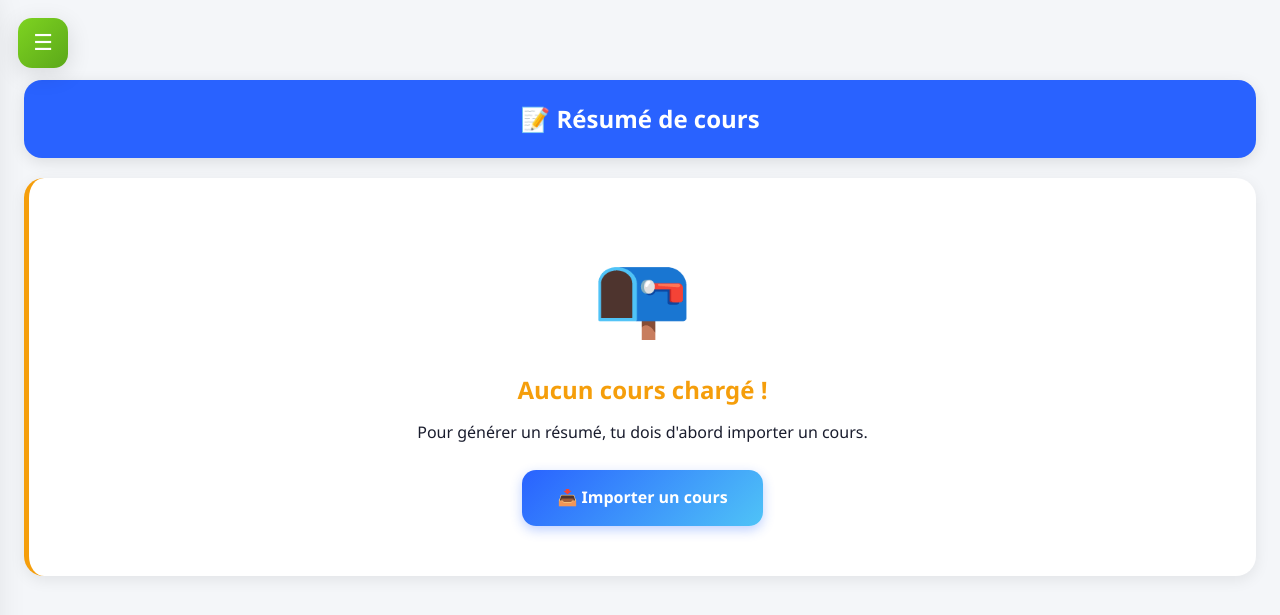
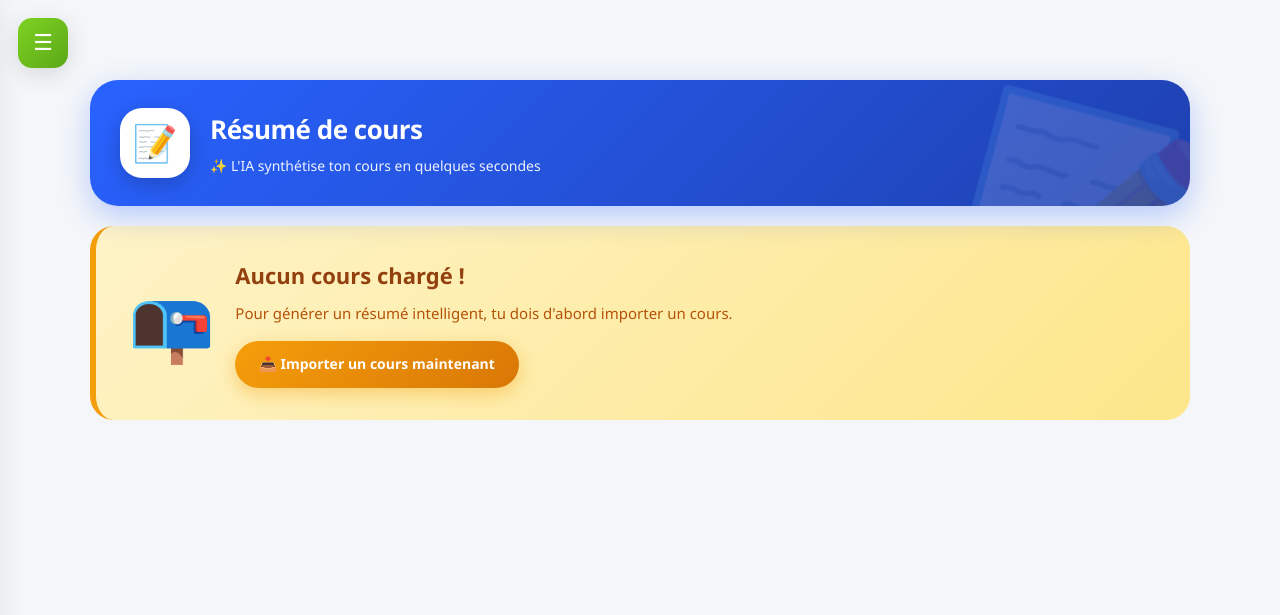
Before and after one commit to henoctoure846-hash/nokirova, a Flask app: page /resume in a window 1280 px wide. Shown: the top 615 px of the page. Run offline with Flask 3, Linux system fonts and the light colour scheme; data that the repository does not hold is empty; parts of the project's set-up code (start-up, migrations or seed data) failed here and were passed over; some libraries are stand-ins or nearby versions.

Commit message:
📝 Résumé redesign moderne PRO

```diff
--- a/web/templates/resume.html
+++ b/web/templates/resume.html
@@ -4,317 +4,465 @@
 
 {% block contenu %}
 
-<!-- 🎨 TITRE DE PAGE -->
-<div class="titre-page" style="background: var(--bleu-royal);">
-    📝 Résumé de cours
+<div class="resume-page">
+
+  <!-- HEADER BLEU -->
+  <div class="resume-header">
+    <div class="resume-header-bg">📝</div>
+    <div class="resume-header-icone">📝</div>
+    <div class="resume-header-texte">
+      <h1>Résumé de cours</h1>
+      <p>✨ L'IA synthétise ton cours en quelques secondes</p>
+    </div>
   </div>
 
   {% if not cours_actuel or cours_actuel == 'Aucun cours chargé' %}
 
-<!-- ⚠️ AUCUN COURS -->
-<div class="alerte-import">
-    <div class="alerte-icone">📭</div>
+  <!-- ALERTE PAS DE COURS -->
+  <div class="resume-alerte">
+    <div class="resume-alerte-icone">📭</div>
+    <div class="resume-alerte-contenu">
       <h2>Aucun cours chargé !</h2>
-    <p>Pour générer un résumé, tu dois d'abord importer un cours.</p>
-    <a href="/import" class="btn-aller">📥 Importer un cours</a>
+      <p>Pour générer un résumé intelligent, tu dois d'abord importer un cours.</p>
+      <a href="/import" class="resume-alerte-btn">📥 Importer un cours maintenant</a>
+    </div>
   </div>
 
   {% else %}
 
-<!-- ✅ COURS CHARGÉ -->
-<div class="info-cours">
-    <div class="cours-icone">📚</div>
-    <div>
-        <strong>Cours actuel :</strong> {{ cours_actuel }}
-        {% if matiere %}<br><small>🎯 Matière : {{ matiere }}</small>{% endif %}
+  <!-- STATUT COURS -->
+  <div class="resume-statut">
+    <div class="resume-statut-icone">📚</div>
+    <div class="resume-statut-texte">
+      <span class="resume-statut-label">Cours chargé</span>
+      <span class="resume-statut-nom">{{ cours_actuel }}</span>
+      {% if matiere %}
+        <span class="resume-statut-matiere">🎯 {{ matiere }}</span>
+      {% endif %}
+    </div>
+    <div class="resume-statut-badge">✅ Prêt</div>
+  </div>
+
+  <!-- BOUTON GÉNÉRER -->
+  <button class="resume-btn-generer" id="btnGenerer" onclick="genererResume()">
+    <span class="resume-btn-icone">🚀</span>
+    <span class="resume-btn-texte">Générer le résumé</span>
+  </button>
+
+  <!-- LOADING -->
+  <div id="zoneChargement" class="resume-loading" style="display:none;">
+    <div class="resume-spinner"></div>
+    <div class="resume-loading-texte">
+      <p class="resume-loading-titre">📝 Génération en cours...</p>
+      <p class="resume-loading-sous">L'IA analyse et synthétise ton cours ✨</p>
     </div>
   </div>
 
-<!-- 🚀 BOUTON GÉNÉRER -->
-<button class="btn-generer" id="btnGenerer" onclick="genererResume()">
-    🚀 Générer le résumé
+  <!-- RÉSULTAT -->
+  <div id="zoneResultat" class="resume-resultat" style="display:none;">
+    <div class="resume-actions">
+      <div class="resume-actions-titre">
+        <span>✨</span> Résumé généré !
+      </div>
+      <div class="resume-actions-btns">
+        <button onclick="copierResume()" class="resume-action-btn resume-copy">
+          <span>📋</span> Copier
         </button>
-
-<!-- 🔄 ZONE DE CHARGEMENT -->
-<div id="zoneChargement" class="zone-chargement" style="display:none;">
-    <div class="spinner"></div>
-    <p>📝 Génération en cours... (peut prendre 10-30 secondes)</p>
-</div>
-
-<!-- ✨ ZONE RÉSULTAT -->
-<div id="zoneResultat" class="zone-resultat" style="display:none;">
-    <div class="resultat-header">
-        <h2>✨ Résumé généré !</h2>
-        <div class="actions-resultat">
-            <button onclick="copierResume()" class="btn-action">📋 Copier</button>
-            <button onclick="telechargerResumePDF()" class="btn-action btn-pdf">
-                📄 Télécharger PDF
+        <button onclick="telechargerResumePDF()" class="resume-action-btn resume-pdf">
+          <span>📄</span> PDF
         </button>
-            <button onclick="partagerResume()" class="btn-action btn-partage">
-                🤝 Partager
+        <button onclick="partagerResume()" class="resume-action-btn resume-partage">
+          <span>🤝</span> Partager
         </button>
-            <button onclick="regenerer()" class="btn-action">🔄 Régénérer</button>
+        <button onclick="regenerer()" class="resume-action-btn resume-regen">
+          <span>🔄</span> Régénérer
+        </button>
       </div>
     </div>
 
-    <div class="contenu-resume" id="contenuResume"></div>
+    <div class="resume-contenu-wrapper">
+      <div class="resume-contenu" id="contenuResume"></div>
+    </div>
   </div>
 
   {% endif %}
 
-{% endblock %}
+</div>
 
-{% block extra_css %}
+<div id="toastGlobal" class="toast-notif"></div>
+
 <style>
-.titre-page {
-    padding: 20px;
-    border-radius: 18px;
-    text-align: center;
-    color: white;
-    font-size: 24px;
-    font-weight: bold;
-    margin-bottom: 20px;
-    box-shadow: 0 4px 15px rgba(0, 0, 0, 0.1);
+/* ═══════════════════════════════════════════
+   📝 RÉSUMÉ PAGE REDESIGN PRO
+   ═══════════════════════════════════════════ */
+.resume-page {
+  max-width: 1100px;
+  margin: 0 auto;
+  animation: fadeInUp 0.5s ease;
+}
+@keyframes fadeInUp {
+  from { opacity: 0; transform: translateY(20px); }
+  to { opacity: 1; transform: translateY(0); }
 }
 
-.alerte-import {
-    background: white;
-    padding: 50px;
-    border-radius: 20px;
-    text-align: center;
-    box-shadow: 0 4px 15px rgba(0, 0, 0, 0.08);
-    border-left: 5px solid var(--orange-dore);
-}
-
-.alerte-icone {
-    font-size: 80px;
-    margin-bottom: 15px;
-}
-
-.alerte-import h2 {
-    color: var(--orange-dore);
-    margin-bottom: 10px;
-}
-
-.alerte-import p {
-    color: var(--gris-doux);
-    margin-bottom: 25px;
-}
-
-.btn-aller {
-    display: inline-block;
-    background: linear-gradient(135deg, var(--bleu-royal), var(--bleu-ciel));
-    color: white;
-    padding: 15px 35px;
-    border-radius: 14px;
-    font-weight: bold;
-    text-decoration: none;
-    box-shadow: 0 4px 12px rgba(41, 98, 255, 0.3);
-    transition: all 0.3s;
-}
-
-.btn-aller:hover {
-    transform: translateY(-3px);
-    box-shadow: 0 6px 18px rgba(41, 98, 255, 0.4);
-}
-
-.info-cours {
-    background: var(--bleu-tres-pale);
-    padding: 18px;
-    border-radius: 15px;
+/* HEADER BLEU */
+.resume-header {
+  position: relative;
+  background: linear-gradient(135deg, #2962FF, #1E40AF);
+  border-radius: 28px;
+  padding: 28px 30px;
   margin-bottom: 20px;
   display: flex;
   align-items: center;
-    gap: 15px;
-    border-left: 5px solid var(--bleu-royal);
+  gap: 20px;
+  color: white;
+  box-shadow: 0 10px 30px rgba(41,98,255,0.3);
+  overflow: hidden;
+}
+.resume-header-bg {
+  position: absolute;
+  top: -30px; right: -20px;
+  font-size: 200px;
+  opacity: 0.15;
+  transform: rotate(15deg);
+  pointer-events: none;
+}
+.resume-header-icone {
+  width: 70px; height: 70px;
+  background: white;
+  border-radius: 22px;
+  display: flex;
+  align-items: center;
+  justify-content: center;
+  font-size: 36px;
+  box-shadow: 0 6px 20px rgba(0,0,0,0.2);
+  z-index: 1;
+}
+.resume-header-texte { z-index: 1; }
+.resume-header-texte h1 {
+  font-size: 26px;
+  font-weight: 900;
+  margin: 0;
+  letter-spacing: -0.5px;
+}
+.resume-header-texte p {
+  font-size: 14px;
+  opacity: 0.92;
+  margin-top: 4px;
+  font-weight: 500;
 }
 
-.cours-icone {
-    font-size: 40px;
+/* ALERTE */
+.resume-alerte {
+  display: flex;
+  gap: 20px;
+  background: linear-gradient(135deg, #FEF3C7, #FDE68A);
+  border-radius: 24px;
+  padding: 32px;
+  border-left: 6px solid #F59E0B;
+  align-items: center;
+}
+.resume-alerte-icone {
+  font-size: 70px;
+  flex-shrink: 0;
+}
+.resume-alerte-contenu h2 {
+  color: #92400E;
+  font-size: 22px;
+  font-weight: 800;
+  margin-bottom: 8px;
+}
+.resume-alerte-contenu p {
+  color: #B45309;
+  font-size: 15px;
+  margin-bottom: 16px;
+  line-height: 1.6;
+}
+.resume-alerte-btn {
+  display: inline-flex;
+  align-items: center;
+  gap: 8px;
+  background: linear-gradient(135deg, #F59E0B, #D97706);
+  color: white;
+  font-weight: 800;
+  padding: 12px 24px;
+  border-radius: 50px;
+  text-decoration: none;
+  font-size: 14px;
+  box-shadow: 0 6px 18px rgba(245,158,11,0.4);
+  transition: all 0.3s;
+}
+.resume-alerte-btn:hover {
+  transform: translateY(-3px);
+  box-shadow: 0 10px 25px rgba(245,158,11,0.55);
 }
 
-.info-cours strong {
-    color: var(--bleu-royal);
+/* STATUT */
+.resume-statut {
+  display: flex;
+  align-items: center;
+  gap: 16px;
+  background: white;
+  border-radius: 20px;
+  padding: 18px 22px;
+  margin-bottom: 20px;
+  box-shadow: 0 4px 15px rgba(0,0,0,0.05);
+  border-left: 5px solid #2962FF;
+}
+.resume-statut-icone {
+  width: 54px; height: 54px;
+  background: linear-gradient(135deg, #7EC8FF, #2962FF);
+  border-radius: 50%;
+  display: flex;
+  align-items: center;
+  justify-content: center;
+  font-size: 26px;
+  color: white;
+  flex-shrink: 0;
+}
+.resume-statut-texte { flex: 1; display: flex; flex-direction: column; gap: 3px; }
+.resume-statut-label {
+  font-size: 11px;
+  text-transform: uppercase;
+  letter-spacing: 1px;
+  color: #9CA3AF;
+  font-weight: 700;
+}
+.resume-statut-nom {
+  color: #1A1D2E;
+  font-weight: 700;
+  font-size: 15px;
+}
+.resume-statut-matiere {
+  color: #2962FF;
+  font-size: 12px;
+  font-weight: 600;
+  margin-top: 2px;
+}
+.resume-statut-badge {
+  background: linear-gradient(135deg, #00C853, #2E7D32);
+  color: white;
+  padding: 6px 14px;
+  border-radius: 50px;
+  font-weight: 700;
+  font-size: 12px;
+  box-shadow: 0 3px 10px rgba(0,200,83,0.3);
 }
 
-.btn-generer {
+/* BOUTON GÉNÉRER */
+.resume-btn-generer {
   width: 100%;
-    background: linear-gradient(135deg, var(--vert-emeraude), var(--vert-printemps));
+  background: linear-gradient(135deg, #00C853, #2E7D32);
   color: white;
-    padding: 20px;
-    border-radius: 18px;
-    text-align: center;
-    font-weight: bold;
-    font-size: 18px;
+  border: none;
+  padding: 18px;
+  border-radius: 50px;
+  font-size: 17px;
+  font-weight: 900;
   cursor: pointer;
-    border: none;
-    box-shadow: 0 4px 18px rgba(0, 200, 83, 0.3);
+  display: flex;
+  align-items: center;
+  justify-content: center;
+  gap: 12px;
+  box-shadow: 0 8px 25px rgba(0,200,83,0.4);
   transition: all 0.3s;
+  letter-spacing: 0.5px;
+  text-transform: uppercase;
   margin-bottom: 20px;
 }
-
-.btn-generer:hover {
+.resume-btn-generer:hover {
   transform: translateY(-3px);
-    box-shadow: 0 8px 25px rgba(0, 200, 83, 0.45);
+  box-shadow: 0 12px 35px rgba(0,200,83,0.55);
+}
+.resume-btn-generer:disabled {
+  background: #D1D5DB;
+  cursor: not-allowed;
+  box-shadow: none;
+  transform: none;
+}
+.resume-btn-icone {
+  width: 34px; height: 34px;
+  background: white;
+  color: #00C853;
+  border-radius: 50%;
+  display: flex;
+  align-items: center;
+  justify-content: center;
+  font-size: 18px;
 }
 
-.btn-generer:disabled {
-    opacity: 0.6;
-    cursor: not-allowed;
+/* LOADING */
+.resume-loading {
+  display: flex;
+  align-items: center;
+  gap: 20px;
+  background: white;
+  border-radius: 24px;
+  padding: 32px;
+  margin-bottom: 20px;
+  box-shadow: 0 6px 25px rgba(0,0,0,0.06);
+  border-left: 5px solid #2962FF;
+  animation: pulseGlow 2s ease-in-out infinite;
+}
+@keyframes pulseGlow {
+  0%,100% { box-shadow: 0 6px 25px rgba(0,0,0,0.06); }
+  50% { box-shadow: 0 6px 30px rgba(41,98,255,0.25); }
+}
+.resume-spinner {
+  width: 60px; height: 60px;
+  border: 5px solid #D0EBFF;
+  border-top-color: #2962FF;
+  border-radius: 50%;
+  animation: spin 1s linear infinite;
+  flex-shrink: 0;
+}
+@keyframes spin { to { transform: rotate(360deg); } }
+.resume-loading-titre {
+  font-size: 17px;
+  font-weight: 800;
+  color: #2962FF;
+  margin: 0;
+}
+.resume-loading-sous {
+  font-size: 13px;
+  color: #9CA3AF;
+  margin-top: 4px;
 }
 
-.zone-chargement {
+/* RÉSULTAT */
+.resume-resultat { animation: fadeInUp 0.5s ease; }
+
+.resume-actions {
   background: white;
-    padding: 50px;
   border-radius: 20px;
-    text-align: center;
-    box-shadow: 0 4px 15px rgba(0, 0, 0, 0.08);
-}
-
-.spinner {
-    border: 5px solid var(--gris-perle);
-    border-top: 5px solid var(--bleu-royal);
-    border-radius: 50%;
-    width: 60px;
-    height: 60px;
-    margin: 0 auto 20px;
-    animation: spin 1s linear infinite;
-}
-
-@keyframes spin {
-    0% { transform: rotate(0deg); }
-    100% { transform: rotate(360deg); }
-}
-
-.zone-resultat {
-    background: white;
-    padding: 30px;
-    border-radius: 20px;
-    box-shadow: 0 4px 15px rgba(0, 0, 0, 0.08);
-}
-
-.resultat-header {
+  padding: 18px 22px;
+  margin-bottom: 16px;
+  box-shadow: 0 4px 15px rgba(0,0,0,0.05);
+  border-left: 5px solid #2962FF;
   display: flex;
   justify-content: space-between;
   align-items: center;
-    margin-bottom: 20px;
   flex-wrap: wrap;
-    gap: 15px;
+  gap: 14px;
 }
-
-.resultat-header h2 {
-    color: var(--vert-emeraude);
+.resume-actions-titre {
+  font-weight: 800;
+  color: #1E40AF;
+  font-size: 15px;
+  display: flex;
+  align-items: center;
+  gap: 8px;
 }
-
-.actions-resultat {
+.resume-actions-btns {
   display: flex;
-    gap: 10px;
+  gap: 8px;
   flex-wrap: wrap;
 }
-
-.btn-action {
-    background: var(--gris-perle);
-    color: var(--gris-texte);
-    border: none;
-    padding: 10px 18px;
-    border-radius: 10px;
-    font-weight: bold;
+.resume-action-btn {
+  display: inline-flex;
+  align-items: center;
+  gap: 6px;
+  padding: 9px 16px;
+  border-radius: 50px;
+  font-weight: 700;
   font-size: 13px;
   cursor: pointer;
+  border: none;
   transition: all 0.3s;
+  color: white;
 }
+.resume-action-btn:hover { transform: translateY(-2px); }
+.resume-copy { background: linear-gradient(135deg, #7B61FF, #5B21B6); box-shadow: 0 4px 12px rgba(123,97,255,0.3); }
+.resume-pdf { background: linear-gradient(135deg, #2962FF, #1E40AF); box-shadow: 0 4px 12px rgba(41,98,255,0.3); }
+.resume-partage { background: linear-gradient(135deg, #00C853, #2E7D32); box-shadow: 0 4px 12px rgba(0,200,83,0.3); }
+.resume-regen { background: linear-gradient(135deg, #F59E0B, #B45309); box-shadow: 0 4px 12px rgba(245,158,11,0.3); }
 
-.btn-action:hover {
-    background: var(--bleu-royal);
-    color: white;
-    transform: translateY(-2px);
+/* CONTENU RÉSUMÉ */
+.resume-contenu-wrapper {
+  background: white;
+  border-radius: 24px;
+  padding: 6px;
+  box-shadow: 0 6px 25px rgba(0,0,0,0.06);
+  border-top: 5px solid #2962FF;
 }
-
-.btn-pdf {
-    background: linear-gradient(135deg, #2962FF, #7EC8FF);
-    color: white !important;
-}
-
-.btn-pdf:hover {
-    background: linear-gradient(135deg, #1a4fd6, #5ab0f0) !important;
-    transform: translateY(-2px);
-}
-
-.btn-partage {
-    background: linear-gradient(135deg, #00C853, #7ED321);
-    color: white !important;
-}
-
-.btn-partage:hover {
-    background: linear-gradient(135deg, #00a844, #6ab51d) !important;
-    transform: translateY(-2px);
-}
-
-.contenu-resume {
-    background: var(--blanc-casse);
-    padding: 25px;
-    border-radius: 14px;
+.resume-contenu {
+  background: linear-gradient(180deg, #FAFBFF, #F0F5FF);
+  padding: 28px;
+  border-radius: 20px;
   font-size: 15px;
-    line-height: 1.8;
-    color: var(--gris-texte);
+  line-height: 1.85;
+  color: #1A1D2E;
   white-space: pre-wrap;
-    border: 2px solid var(--bleu-tres-pale);
   min-height: 300px;
   max-height: 600px;
   overflow-y: auto;
+  font-family: 'Segoe UI', -apple-system, sans-serif;
 }
-
-.contenu-resume::-webkit-scrollbar {
-    width: 8px;
-}
-
-.contenu-resume::-webkit-scrollbar-thumb {
-    background: var(--bleu-pale);
+.resume-contenu::-webkit-scrollbar { width: 6px; }
+.resume-contenu::-webkit-scrollbar-track { background: transparent; }
+.resume-contenu::-webkit-scrollbar-thumb {
+  background: #A5D8FF;
   border-radius: 4px;
 }
 
+/* TOAST */
 .toast-notif {
   position: fixed;
   bottom: 30px;
   right: 30px;
-    background: #374151;
+  background: #1A1D2E;
   color: white;
   padding: 14px 22px;
   border-radius: 14px;
-    font-weight: bold;
+  font-weight: 700;
   font-size: 14px;
   z-index: 9999;
   opacity: 0;
   transform: translateY(20px);
   transition: all 0.4s ease;
-    box-shadow: 0 6px 20px rgba(0,0,0,0.2);
+  box-shadow: 0 8px 25px rgba(0,0,0,0.25);
+  pointer-events: none;
+}
+.toast-notif.show { opacity: 1; transform: translateY(0); }
+
+/* MODE SOMBRE */
+html[data-mode="sombre"] .resume-statut,
+html[data-mode="sombre"] .resume-loading,
+html[data-mode="sombre"] .resume-actions,
+html[data-mode="sombre"] .resume-contenu-wrapper {
+  background: #1A1D2E !important;
+  color: #F1F5F9 !important;
+}
+html[data-mode="sombre"] .resume-statut-nom { color: #F1F5F9 !important; }
+html[data-mode="sombre"] .resume-actions-titre { color: #93BBFC !important; }
+html[data-mode="sombre"] .resume-contenu {
+  background: linear-gradient(180deg, #2A2D3E, #1F2230) !important;
+  color: #F1F5F9 !important;
 }
 
-.toast-notif.show {
-    opacity: 1;
-    transform: translateY(0);
+/* RESPONSIVE */
+@media (max-width: 768px) {
+  .resume-header { flex-direction: column; text-align: center; padding: 22px; }
+  .resume-header-texte h1 { font-size: 20px; }
+  .resume-alerte { flex-direction: column; text-align: center; padding: 24px; }
+  .resume-alerte-icone { font-size: 50px; }
+  .resume-actions { flex-direction: column; align-items: stretch; }
+  .resume-actions-btns { justify-content: center; }
+  .resume-statut { flex-wrap: wrap; }
+  .resume-statut-badge { margin-left: auto; }
+  .resume-contenu { padding: 20px; font-size: 14px; }
 }
 </style>
-{% endblock %}
 
-{% block extra_js %}
 <script>
 let resumeGenere = '';
 
-// 🔔 Toast rapide
-function showToast(message, couleur) {
-    couleur = couleur || '#374151';
-    let toast = document.getElementById('toastGlobal');
-    if (!toast) {
-        toast = document.createElement('div');
-        toast.id = 'toastGlobal';
-        toast.className = 'toast-notif';
-        document.body.appendChild(toast);
-    }
+function showToast(msg, couleur = '#1A1D2E') {
+  const toast = document.getElementById('toastGlobal');
   toast.style.background = couleur;
-    toast.textContent = message;
+  toast.textContent = msg;
   toast.classList.add('show');
-    setTimeout(function() { toast.classList.remove('show'); }, 3000);
+  setTimeout(() => toast.classList.remove('show'), 3000);
 }
 
 async function genererResume() {
@@ -324,83 +472,67 @@ async function genererResume() {
 
   btn.disabled = true;
   btn.style.display = 'none';
-    chargement.style.display = 'block';
+  chargement.style.display = 'flex';
   resultat.style.display = 'none';
 
   try {
-        const reponse = await fetch('/api/resume', {method: 'POST'});
-        const data = await reponse.json();
-
+    const r = await fetch('/api/resume', { method: 'POST' });
+    const data = await r.json();
     chargement.style.display = 'none';
 
     if (data.succes) {
       resumeGenere = data.resume;
       document.getElementById('contenuResume').textContent = data.resume;
       resultat.style.display = 'block';
+      resultat.scrollIntoView({ behavior: 'smooth' });
     } else {
-            showToast('⚠️ Erreur : ' + data.erreur, '#EF4444');
-            btn.style.display = 'block';
+      showToast('⚠️ ' + data.erreur, '#EF4444');
+      btn.style.display = 'flex';
       btn.disabled = false;
     }
-    } catch (error) {
+  } catch (e) {
     chargement.style.display = 'none';
-        btn.style.display = 'block';
+    btn.style.display = 'flex';
     btn.disabled = false;
-        showToast('⚠️ Erreur : ' + error, '#EF4444');
+    showToast('⚠️ ' + e, '#EF4444');
   }
 }
 
 function copierResume() {
+  if (!resumeGenere) return showToast('⚠️ Génère d\'abord !', '#F59E0B');
   navigator.clipboard.writeText(resumeGenere);
   showToast('✅ Résumé copié !', '#00C853');
 }
 
-// 📄 PDF NOKIROVA stylé
 function telechargerResumePDF() {
-    if (!resumeGenere) {
-        showToast('⚠️ Génère d\'abord un résumé !', '#F59E0B');
-        return;
-    }
-    window.telechargerPDF(
-        '📝 Résumé de cours',
-        resumeGenere,
-        {
+  if (!resumeGenere) return showToast('⚠️ Génère d\'abord !', '#F59E0B');
+  window.telechargerPDF('📝 Résumé de cours', resumeGenere, {
     couleur: [41, 98, 255],
     matiere: '{{ matiere or "Cours" }}',
     emoji: '📝'
-        }
-    );
-    showToast('📄 PDF généré avec succès !', '#2962FF');
+  });
+  showToast('📄 PDF généré !', '#2962FF');
 }
 
-// 🤝 Partage
 async function partagerResume() {
-    if (!resumeGenere) {
-        showToast('⚠️ Génère d\'abord un résumé !', '#F59E0B');
+  if (!resumeGenere) return showToast('⚠️ Génère d\'abord !', '#F59E0B');
+  if (navigator.share) {
+    try {
+      await navigator.share({ title: '📝 Résumé NOKIROVA', text: resumeGenere });
+      showToast('✅ Partagé !', '#00C853');
+    } catch (e) {}
     return;
   }
-
-    if (navigator.share) {
-        try {
-            await navigator.share({
-                title: '📝 Résumé NOKIROVA',
-                text: resumeGenere
-            });
-            showToast('✅ Partagé !', '#00C853');
-        } catch (e) {
-            // Annulé par l'utilisateur
-        }
-        return;
-    }
-
   navigator.clipboard.writeText(resumeGenere);
-    showToast('📋 Copié ! Colle-le où tu veux 🌸', '#7B61FF');
+  showToast('📋 Copié !', '#7B61FF');
 }
 
 function regenerer() {
   document.getElementById('zoneResultat').style.display = 'none';
-    document.getElementById('btnGenerer').style.display = 'block';
-    document.getElementById('btnGenerer').disabled = false;
+  const btn = document.getElementById('btnGenerer');
+  btn.style.display = 'flex';
+  btn.disabled = false;
 }
 </script>
+
 {% endblock %}
```
Lines whose indentation alone changed are shown as unchanged.
